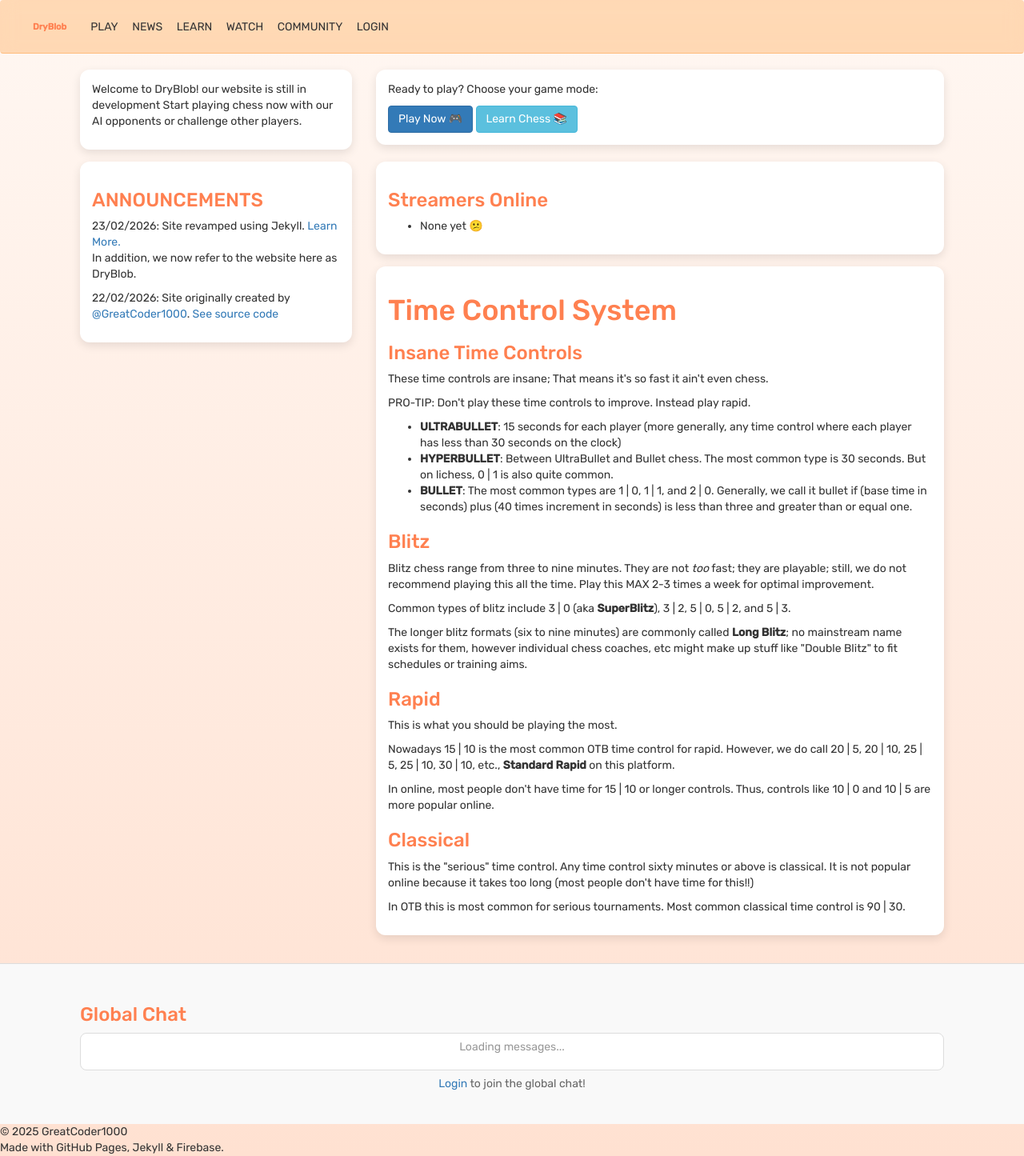
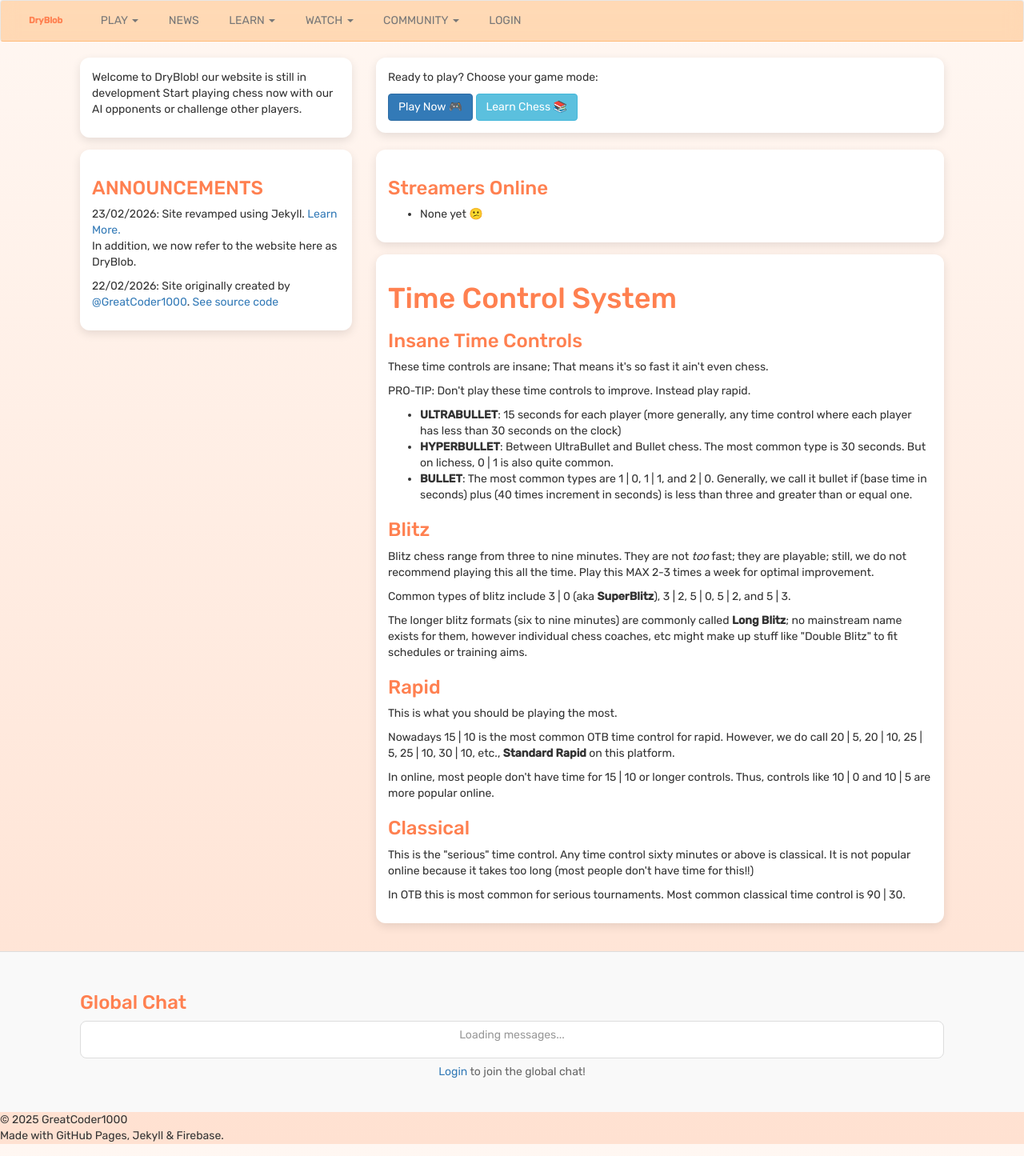
Before and after one commit to GreatCoder1000/drychess, a Jekyll site: the page built from index.html, in a window 1280 px wide. Shown: the whole page at 80% size. Built offline with Jekyll 4.4.1, drawn with Linux system fonts in a browser that asks for light colours; comment, search, counter and statistics services are not loaded.

Commit message:
Navbar Update

```diff
--- a/_layouts/default.html
+++ b/_layouts/default.html
@@ -22,27 +22,71 @@
 <body>
 
     <!-- NAVBAR -->
-    <nav class="navbar">
-        <a href="{{ '/index.html' | relative_url }}" class="navbar-brand">
-            DryBlob
-        </a>
+    <!-- NAVBAR -->
+    <nav class="navbar navbar-default" role="navigation" style="padding: 0 1rem;">
+        <div class="navbar-header">
+            <a href="{{ '/index.html' | relative_url }}" class="navbar-brand">
+                DryBlob
+            </a>
+        </div>
 
-        <ul class="navbar-nav">
-            <li class="nav-item"><a class="nav-link" href="{{ '/play.html' | relative_url }}">PLAY</a></li>
-            <li class="nav-item"><a class="nav-link" href="{{ '/news.html' | relative_url }}">NEWS</a></li>
-            <li class="nav-item"><a class="nav-link" href="{{ '/learn.html' | relative_url }}">LEARN</a></li>
-            <li class="nav-item"><a class="nav-link" href="{{ '/watch.html' | relative_url }}">WATCH</a></li>
-            <li class="nav-item"><a class="nav-link" href="{{ '/community.html' | relative_url }}">COMMUNITY</a></li>
+        <ul class="nav navbar-nav">
+
+            <!-- PLAY (with dropdown) -->
+            <li class="dropdown">
+                <a href="{{ '/play.html' | relative_url }}" class="dropdown-toggle" data-toggle="dropdown">
+                    PLAY <span class="caret"></span>
+                </a>
+                <ul class="dropdown-menu">
+                    <li><a href="{{ '/play.html' | relative_url }}">Play Online</a></li>
+                    <li><a href="{{ '/puzzles.html' | relative_url }}">Puzzles</a></li>
+                    <li><a href="{{ '/analysis.html' | relative_url }}">Analysis Board</a></li>
+                </ul>
+            </li>
+
+            <!-- NEWS (no dropdown) -->
+            <li><a class="nav-link" href="{{ '/news.html' | relative_url }}">NEWS</a></li>
+
+            <!-- LEARN (with dropdown) -->
+            <li class="dropdown">
+                <a href="{{ '/learn.html' | relative_url }}" class="dropdown-toggle" data-toggle="dropdown">
+                    LEARN <span class="caret"></span>
+                </a>
+                <ul class="dropdown-menu">
+                    <li><a href="{{ '/learn.html' | relative_url }}">Lessons</a></li>
+                    <li><a href="{{ '/openings.html' | relative_url }}">Openings</a></li>
+                    <li><a href="{{ '/endgames.html' | relative_url }}">Endgames</a></li>
+                </ul>
+            </li>
+
+            <!-- WATCH (with dropdown) -->
+            <li class="dropdown">
+                <a href="{{ '/watch.html' | relative_url }}" class="dropdown-toggle" data-toggle="dropdown">
+                    WATCH <span class="caret"></span>
+                </a>
+                <ul class="dropdown-menu">
+                    <li><a href="{{ '/watch.html' | relative_url }}">Live Games</a></li>
+                    <li><a href="{{ '/tournaments.html' | relative_url }}">Tournaments</a></li>
+                </ul>
+            </li>
+
+            <!-- COMMUNITY (with dropdown) -->
+            <li class="dropdown">
+                <a href="{{ '/community.html' | relative_url }}" class="dropdown-toggle" data-toggle="dropdown">
+                    COMMUNITY <span class="caret"></span>
+                </a>
+                <ul class="dropdown-menu">
+                    <li><a href="{{ '/community.html' | relative_url }}">Leaderboard</a></li>
+                    <li><a href="{{ '/forum.html' | relative_url }}">Forum</a></li>
+                    <li><a href="{{ '/globalchat.html' | relative_url }}">Global Chat</a></li>
+                </ul>
+            </li>
 
             <!-- LOGIN / USER -->
-            <li class="nav-item">
-                <a id="navUser" class="nav-link" href="{{ '/login.html' | relative_url }}">LOGIN</a>
-            </li>
+            <li><a id="navUser" href="{{ '/login.html' | relative_url }}">LOGIN</a></li>
 
-            <!-- LOGOUT (hidden until logged in) -->
-            <li class="nav-item">
-                <a id="logoutBtn" class="nav-link" href="#" style="display:none;">LOGOUT</a>
-            </li>
+            <!-- LOGOUT -->
+            <li><a id="logoutBtn" href="#" style="display:none;">LOGOUT</a></li>
         </ul>
     </nav>
 
```
